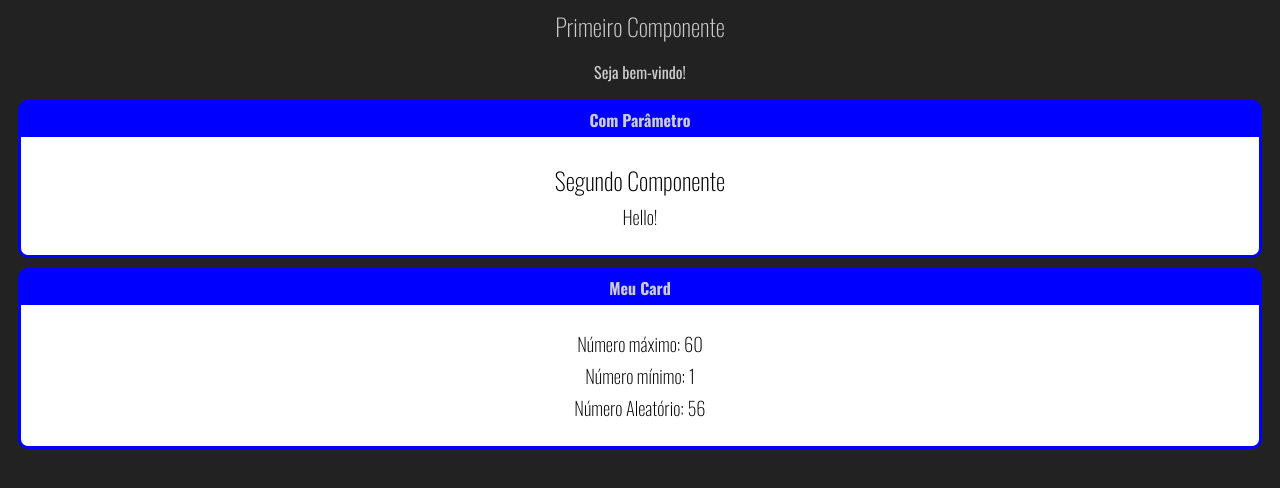
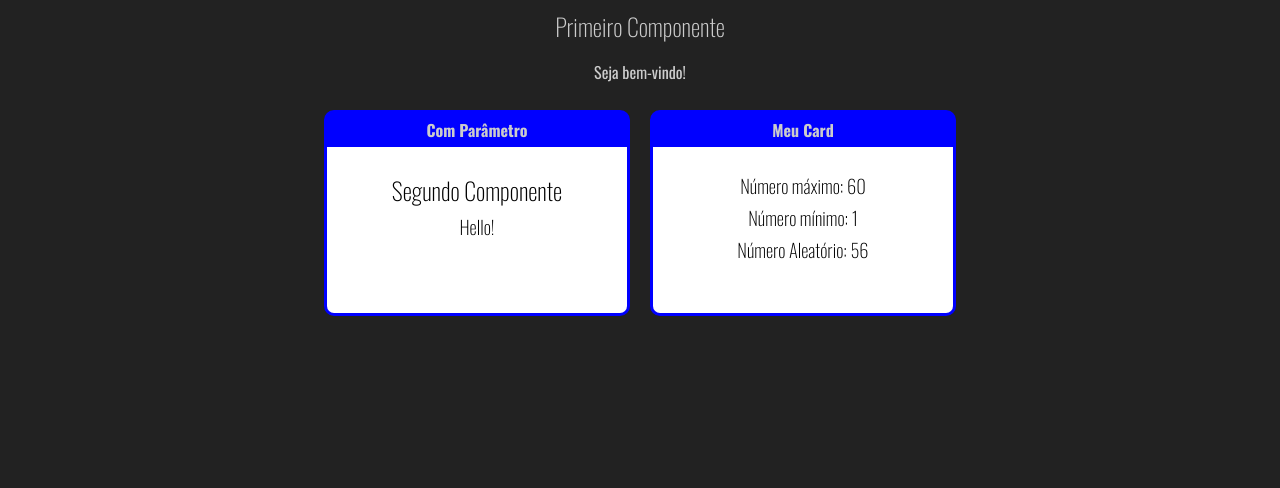
Before and after one commit to Guga-Santos/Udemy-Fundamentos-React, a React (Create React App) app: page / in a window 1280 px wide. Shown: the top 488 px of the page. Built offline with nearby package versions, Linux system fonts and the light colour scheme.

Commit message:
fundamentos - Card 02

```diff
--- a/src/App.jsx
+++ b/src/App.jsx
@@ -6,8 +6,9 @@ import './index.css';
 
 export default function App(props) {
   return (
-    <div>
+    <div >
     <Primeiro />
+    <div className="Cards">
     <Card titulo="Com Parâmetro">
     <ComParametro
       titulo='Segundo Componente'
@@ -16,6 +17,7 @@ export default function App(props) {
     <Card titulo="Meu Card">
     <Aleatorio max={60} min={1}/>
     </Card>
+    </div>
   </div>
   )
 };
--- a/src/components/layout/Card.css
+++ b/src/components/layout/Card.css
@@ -4,6 +4,10 @@
   border-radius: 10px;
   overflow: hidden;
   margin: 10px;
+  display: flex;
+  flex-direction: column;
+  min-width: 300px;
+  min-height: 200px;
 }
 
 .Title {
@@ -17,4 +21,5 @@
   background: white;
   color: black;
   padding: 20px;
+  flex-grow: 1;
 }
--- a/src/index.css
+++ b/src/index.css
@@ -9,3 +9,10 @@ h1, h2, h3 {
   font-weight: 200;
   margin: 5px;
 }
+
+.Cards {
+  display: flex;
+  flex-wrap: wrap;
+  justify-content: center;
+
+}
```
